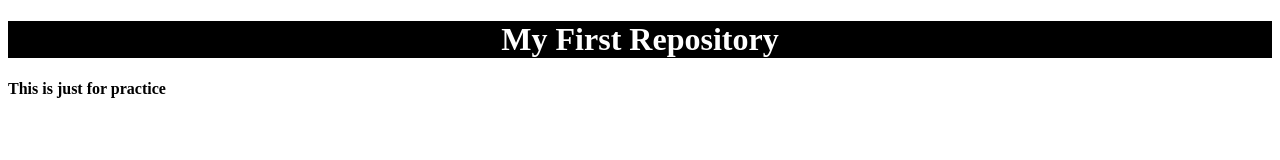
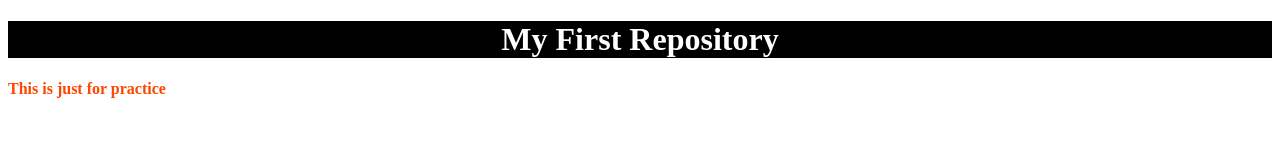
Before and after one commit to Parvez-Rahman100/my-first-repo, a plain HTML site: page index.html in a window 1280 px wide. Drawn offline with Linux system fonts and the light colour scheme.

Commit message:
added colot in h4

```diff
--- a/style.css
+++ b/style.css
@@ -3,3 +3,6 @@ h1{
     background-color: black;
     text-align:center;
 }
+h4{
+    color:orangered;
+}
```
